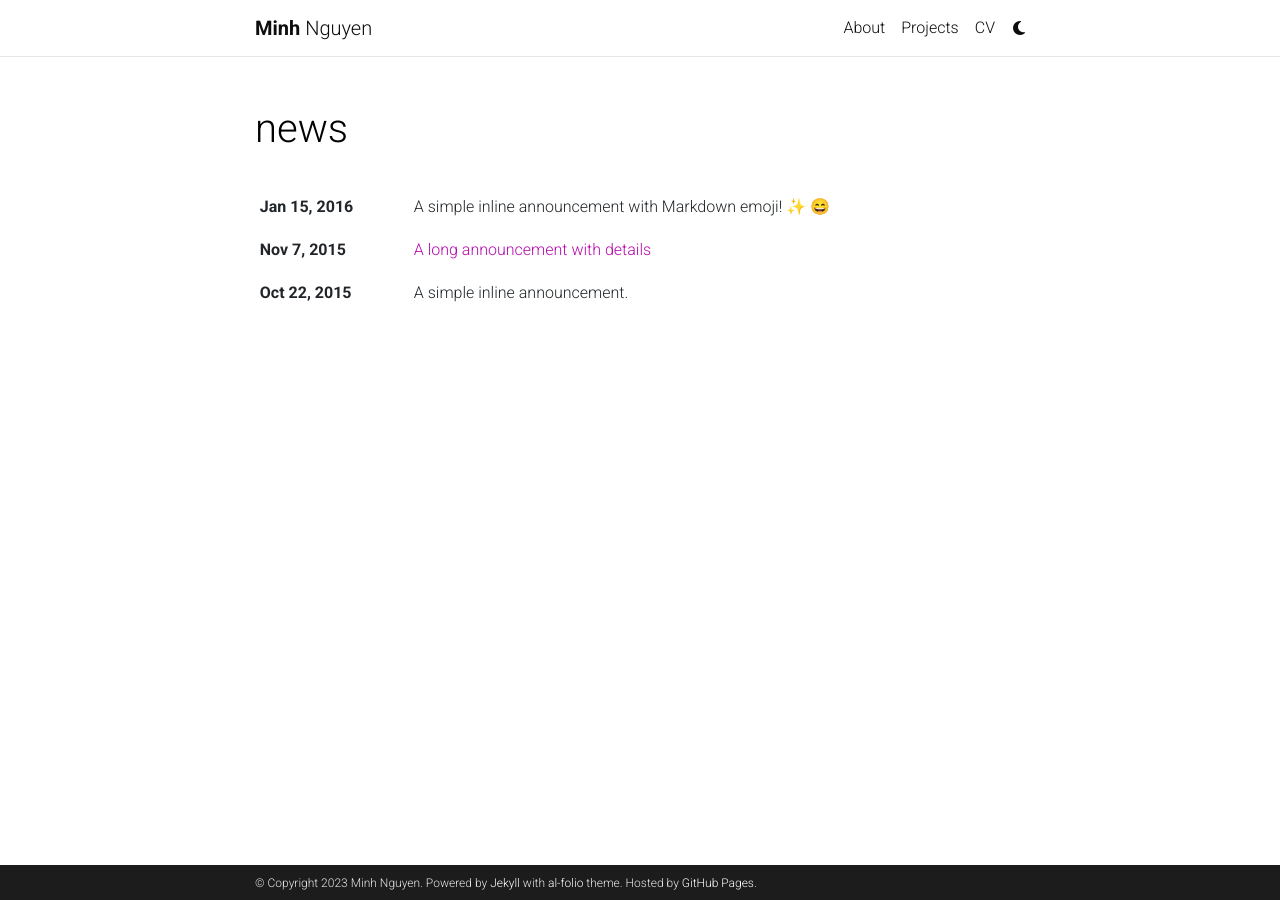
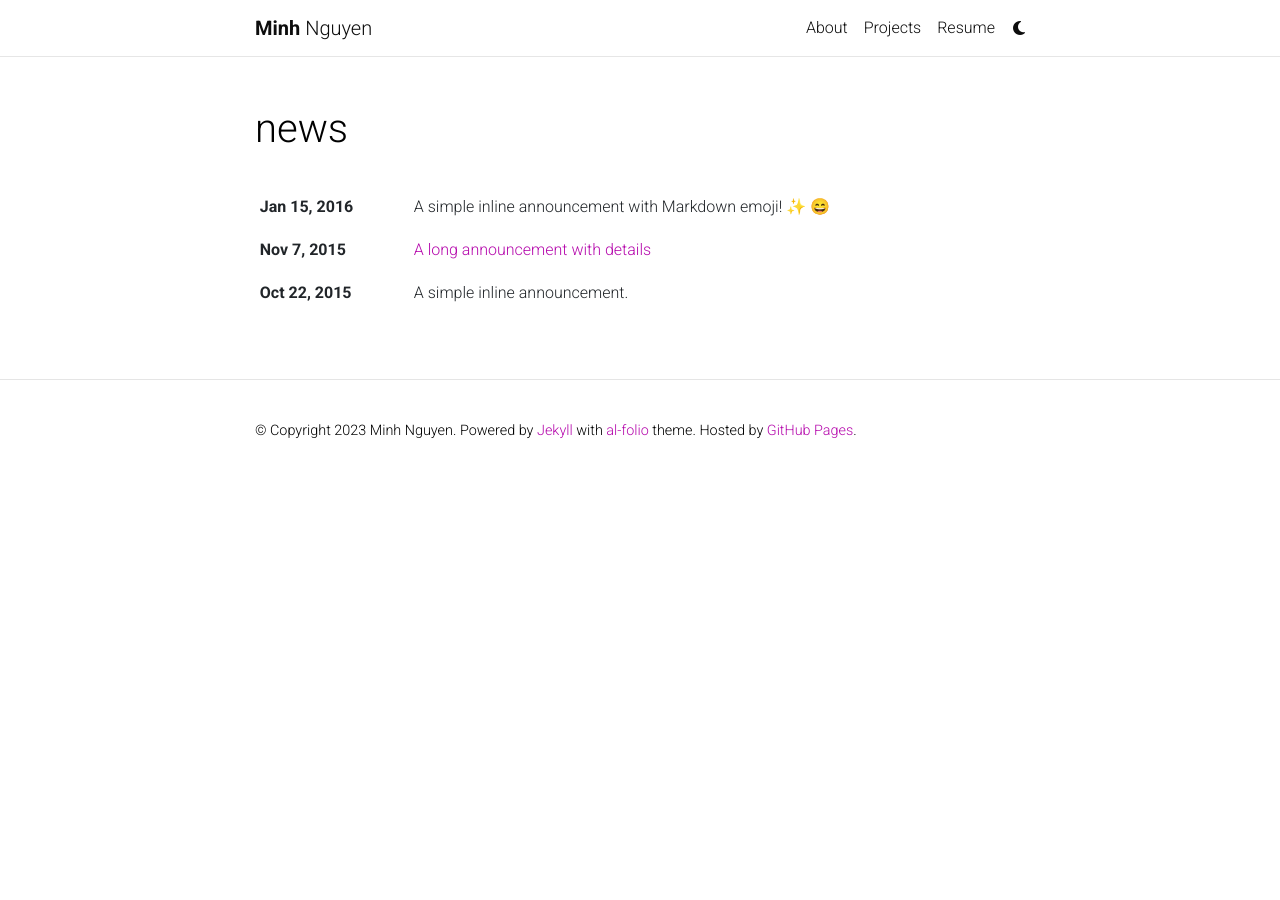
Before and after one commit to minhn02/minhn02.github.io, a Jekyll site: the page built from news.html, in a window 1280 px wide. Built offline with Jekyll 4.4.1, drawn with Linux system fonts in a browser that asks for light colours; emoji names are drawn with the system emoji font; comment, search, counter and statistics services are not loaded; a style sheet for code colours, icons or effects is not loaded.

Commit message:
non fixed footer and google drive pdf viewer

```diff
--- a/_config.yml
+++ b/_config.yml
@@ -15,7 +15,7 @@
 keywords: jekyll, jekyll-theme, portfolio-website  # add your own keywords or leave empty
 
 lang: en # the language of your site (for example: en, fr, cn, ru, etc.)
-icon: 📟  # the emoji used as the favicon (alternatively, provide image name in /assets/img/)
+icon: 🖲️ # the emoji used as the favicon (alternatively, provide image name in /assets/img/)
 
 url: https://www.minh02.com # the base hostname & protocol for your site
 baseurl: # the subpath of your site, e.g. /blog/
@@ -47,7 +47,7 @@
 # -----------------------------------------------------------------------------
 
 navbar_fixed: true
-footer_fixed: true
+footer_fixed: false
 
 # Dimensions
 max_width: 800px
--- a/_layouts/cv.html
+++ b/_layouts/cv.html
@@ -5,9 +5,7 @@
 <div class="post">
 
   <div class="embedded-pdf">
-    <iframe src="https://www.minh02.com/assets/pdf/MinhNguyenResume.pdf" width="140%" height="800px">
-      This browser does not support PDFs. Please download the PDF to view it: <a href="https://www.minh02.com/assets/pdf/MinhNguyenResume.pdf">Download PDF</a>.
-    </iframe>
+    <embed src="https://drive.google.com/viewerng/viewer?embedded=true&url=https://www.minh02.com/assets/pdf/MinhNguyenResume.pdf" width="140%" height="1000px">
   </div>
 
 </div>
--- a/_pages/cv.md
+++ b/_pages/cv.md
@@ -1,11 +1,11 @@
 ---
 layout: cv
-permalink: /cv/
-title: CV
+permalink: /resume/
+title: Resume
 nav: true
 nav_order: 3
 cv_pdf: MinhNguyenResume.pdf
-description: Minh Nguyen's CV/Resume
+description: Minh Nguyen's Resume
 toc:
   sidebar: left
 ---
```
